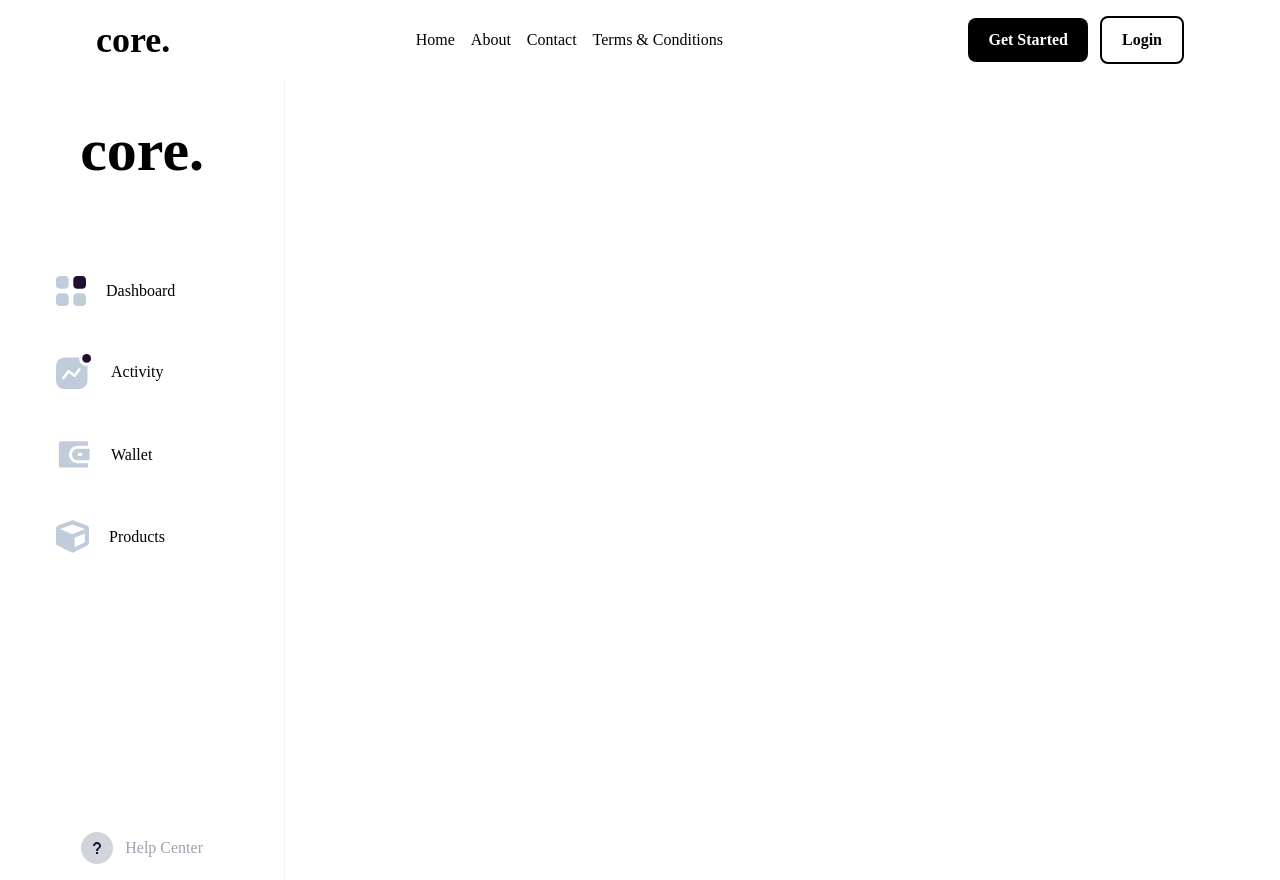
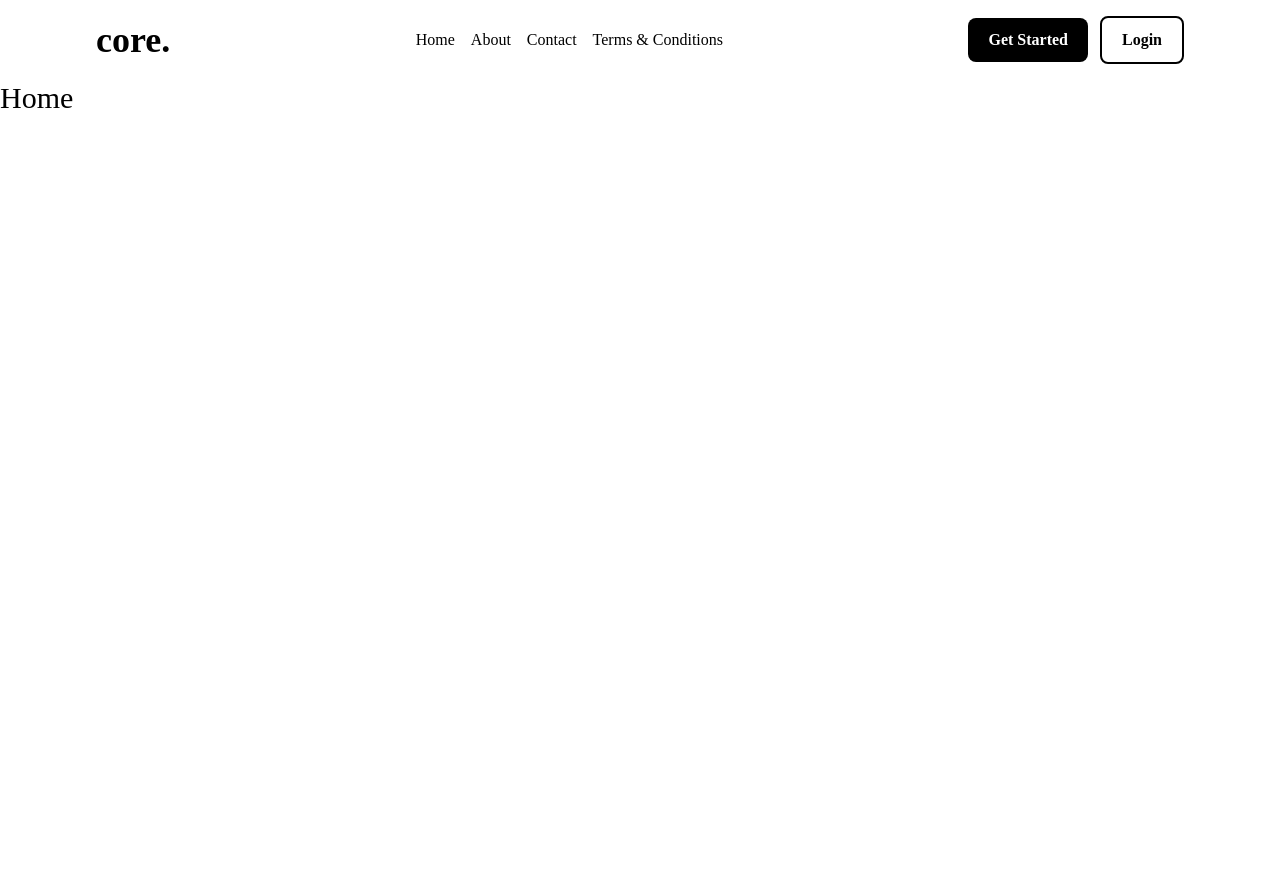
Before and after one commit to AYANO-EMMANUEL/core-banking-app, a React (Vite) app: page / in a window 1280 px wide. After the commit the page ends 800 px from the top, so only its background shows below. Built offline with nearby package versions, Linux system fonts and the light colour scheme; a web font is replaced by a local one.

Commit message:
nothing on app

```diff
--- a/src/App.jsx
+++ b/src/App.jsx
@@ -1,17 +1,34 @@
-import { BrowserRouter } from "react-router-dom";
+import { BrowserRouter, Route, Routes } from "react-router-dom";
 import RootLayout from "./layout/RootLayout";
 import AuthLayout from "./layout/AuthLayout";
 import MainLayout from "./layout/MainLayout";
-import "./global.css"
+import "./global.css";
+import Home from "./pages/Home/Home";
+import Dashboard from "./pages/Dashboard/Dashboard";
+import Activity from "./pages/Activity/Activity";
+import Login from "./pages/Auth/Login";
+import Verification from "./pages/Auth/Verification";
+import Signup from "./pages/Auth/Signup";
 
 function App() {
-  const user = null
+  // const user = null
   return (
     <>
-      <BrowserRouter >
-        <AuthLayout />
-        <RootLayout />
-        <MainLayout />
+      <BrowserRouter>
+        <Routes>
+          <Route path="/" element={<RootLayout />}>
+            <Route index element={<Home />} />
+          </Route>
+          <Route path="/app" element={<MainLayout />}>
+            <Route index  element={<Dashboard />} />
+            <Route path="/app/activity" element={<Activity />} />
+          </Route>
+          <Route path="/auth" element={<AuthLayout />}>
+            <Route path="/auth/login" exact element={<Login />} />
+            <Route path="/auth/signup" exact element={<Signup />} />
+            <Route path="/auth/verification" exact element={<Verification />} />
+          </Route>
+        </Routes>
       </BrowserRouter>
     </>
   );
```
